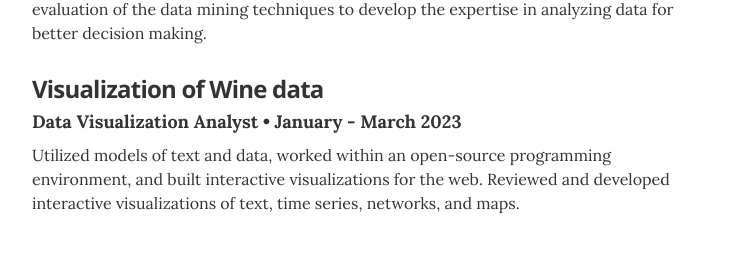
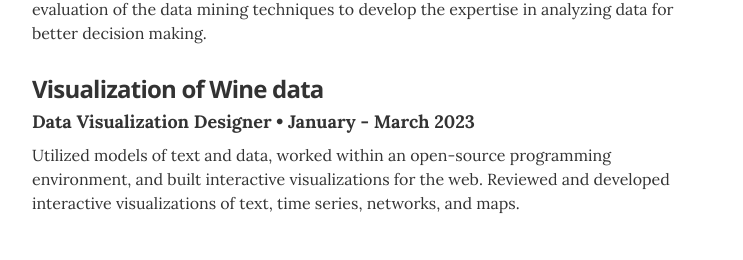
Before and after one commit to rchum/portfolio, a Jekyll site: the page built from index.html, in a window 1280 px wide. Shown: the part 1474-1734 px from the top of the page, without its empty margins (268-1011 px from the left). Built offline with Jekyll 4.4.1, drawn with Linux system fonts in a browser that asks for light colours.

Commit message:
Update projects.yml

```diff
--- a/_data/projects.yml
+++ b/_data/projects.yml
@@ -10,7 +10,7 @@
 
 
 - project: Visualization of Wine data
-  role: Data Visualization Analyst
+  role: Data Visualization Designer
   duration: January - March 2023
   # url: "#"
   description: Utilized models of text and data, worked within an open-source programming environment, and built interactive visualizations for the web. Reviewed and developed interactive visualizations of text, time series, networks, and maps.
```
